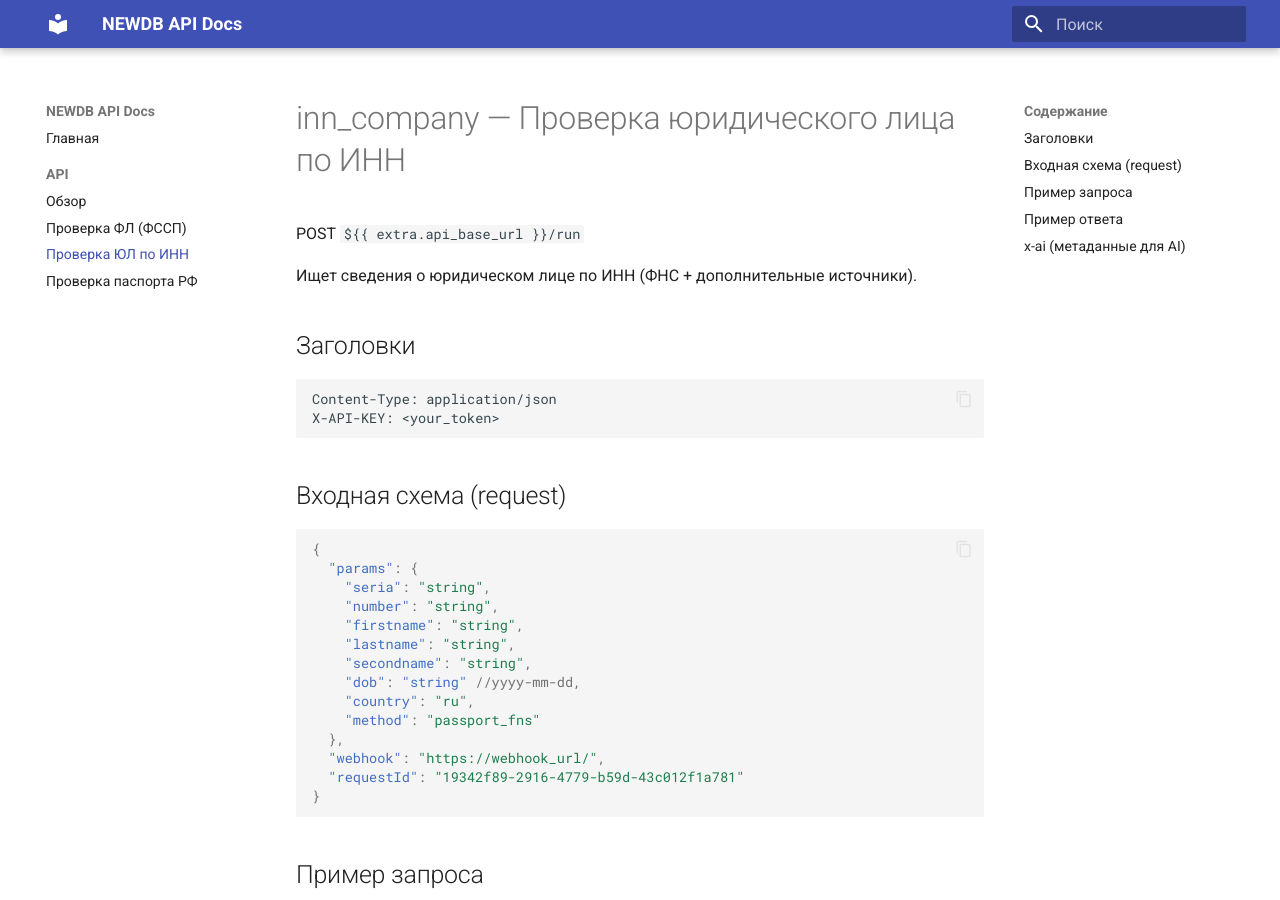
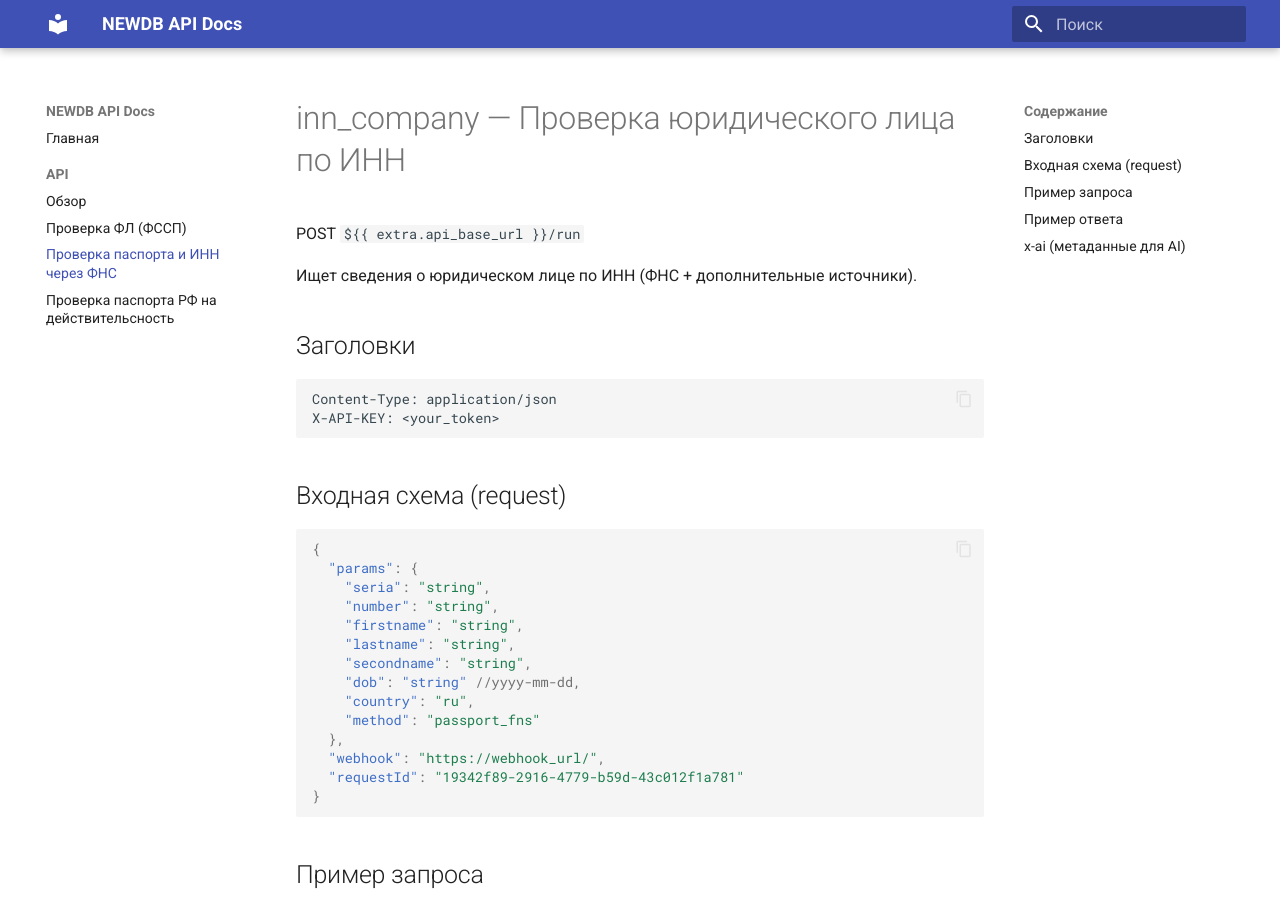
Before and after one commit to avpm05/newdb_docs, an MkDocs documentation site: the page built from docs/api/02-passport_fns.md, in a window 1280 px wide and 900 px high. Built offline with MkDocs 1.6.1 and Material for MkDocs 9.7.7, drawn with Linux system fonts in a browser that asks for light colours.

Commit message:
add 3 pages

```diff
--- a/mkdocs.yml
+++ b/mkdocs.yml
@@ -21,8 +21,8 @@ nav:
   - API:
       - Обзор: api/README.md
       - Проверка ФЛ (ФССП): api/01-fssp_person.md
-      - Проверка ЮЛ по ИНН: api/02-inn_company.md
-      - Проверка паспорта РФ: api/03-passport_check.md
+      - Проверка паспорта и ИНН через ФНС: api/02-passport_fns.md
+      - Проверка паспорта РФ на действительсность: api/03-passport_mvd.md
 
 plugins:
   - search
```
Also changed, not shown: docs/api/02-passport_fns.md (renamed from docs/api/02-inn_company.md), docs/api/03-passport_mvd.md (renamed from docs/api/03-passport_check.md).
